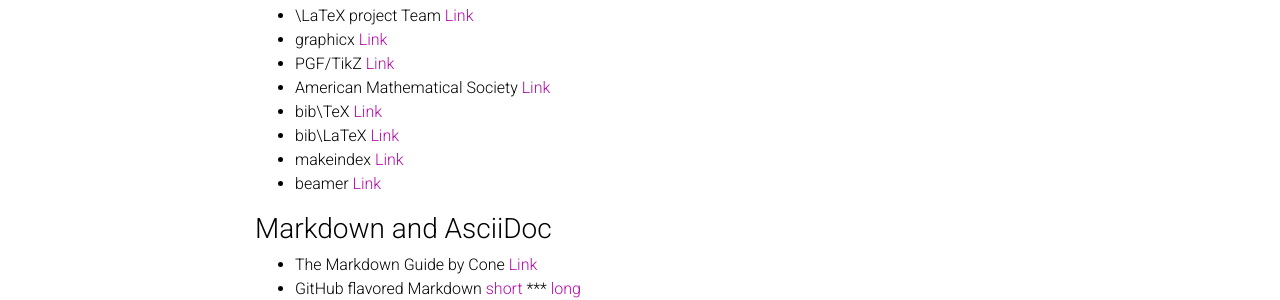
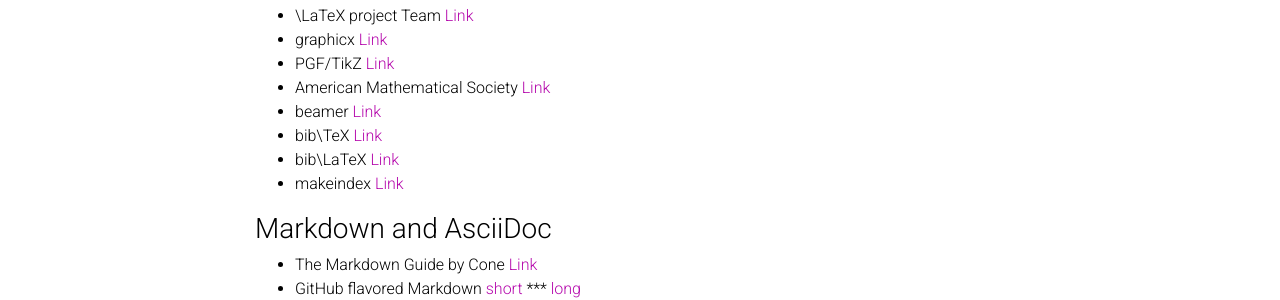
Before and after one commit to adarijani/adarijani.github.io_archived, a Jekyll site: the page built from _projects/t_03_typesetting.md, in a window 1280 px wide and 900 px high, scrolled down 869 px. Shown: the part 369-669 px from the top of the window. Built offline with Jekyll 4.4.1, drawn with Linux system fonts in a browser that asks for light colours; comment, search, counter and statistics services are not loaded; a style sheet for code colours, icons or effects is not loaded.

```diff
--- a/_projects/t_03_typesetting.md
+++ b/_projects/t_03_typesetting.md
@@ -55,10 +55,11 @@ category: teaching
 * graphicx [Link](graphicx)
 * PGF/TikZ [Link](https://www.ctan.org/pkg/pgf)
 * American Mathematical Society [Link](https://ctan.org/author/ams)
+* beamer [Link](https://ctan.org/pkg/beamer)
 * bib\TeX [Link](https://ctan.org/pkg/bibtex)
 * bib\LaTeX [Link](https://ctan.org/pkg/biblatex)
 * makeindex [Link](makeindex)
-* beamer [Link](https://ctan.org/pkg/beamer)
+
 
 ### Markdown and AsciiDoc
 
```
